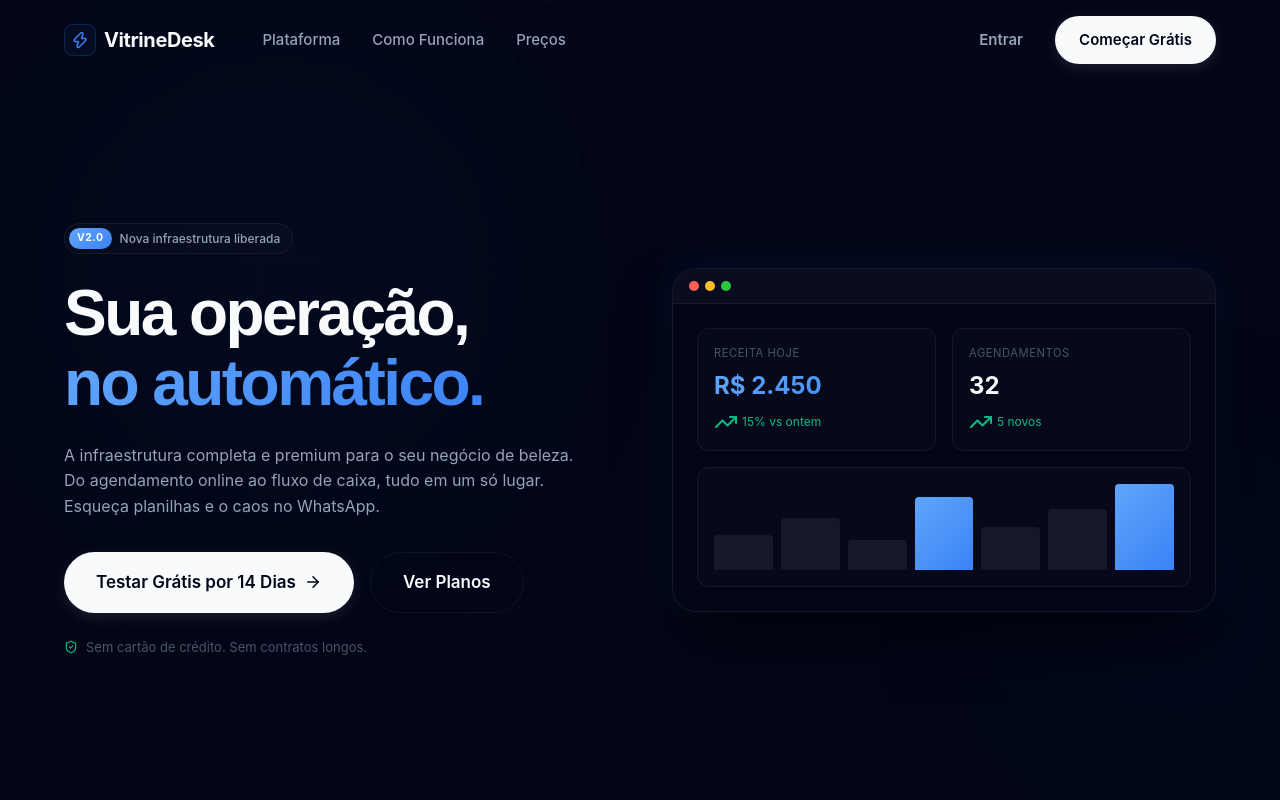
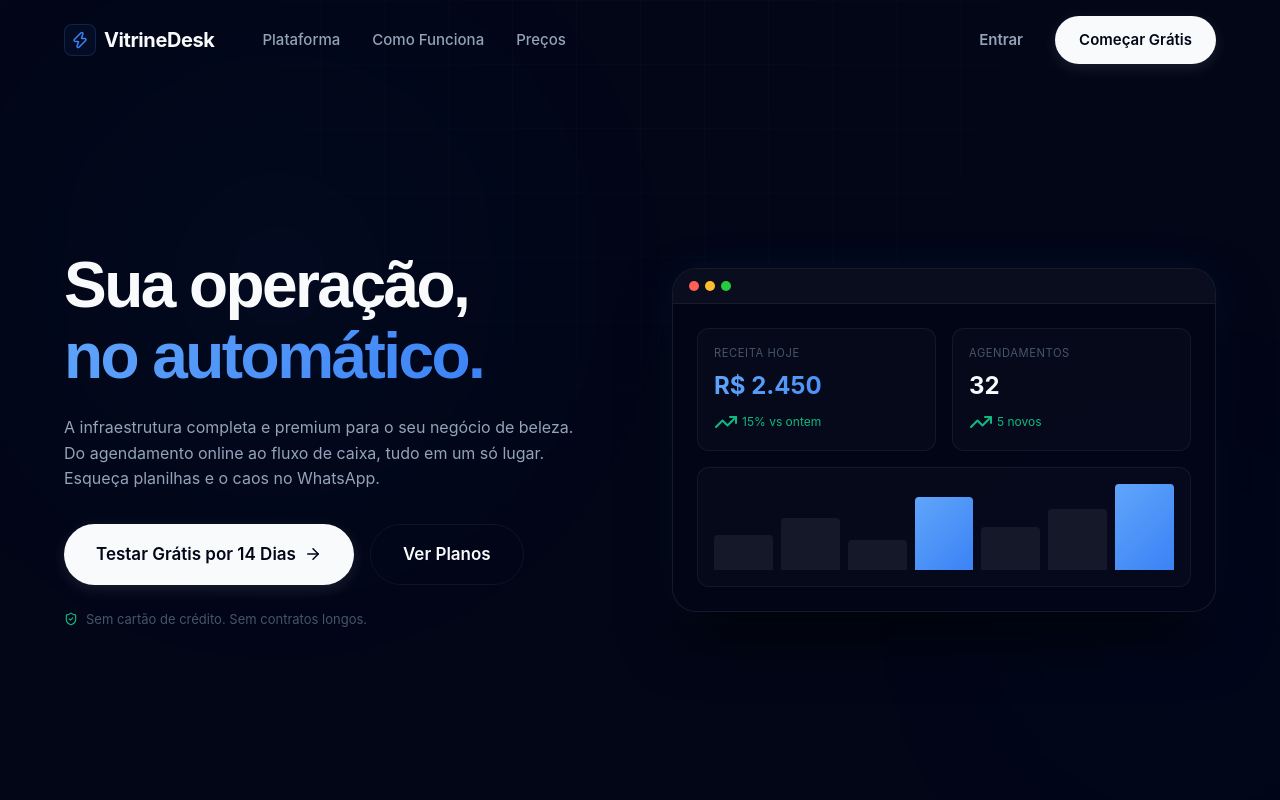
Before and after one commit to Richardlds/VitrineDesk, a website: page index.html in a window 1280 px wide. Shown: the top 800 px of the page. Drawn offline with nearby package versions, Linux system fonts and the light colour scheme; no server answers.

Commit message:
remove outdated v2.0 infrastructure badge from hero section

```diff
--- a/index.html
+++ b/index.html
@@ -84,10 +84,7 @@
       <div class="container hero-layout">
         <div class="hero-content reveal-up">
 
-          <div class="badge-new reveal-up">
-            <span class="badge-new-tag">V2.0</span>
-            Nova infraestrutura liberada
-          </div>
+
 
           <h1 id="hero-title" class="hero-title">
             Sua operação,<br>
```
